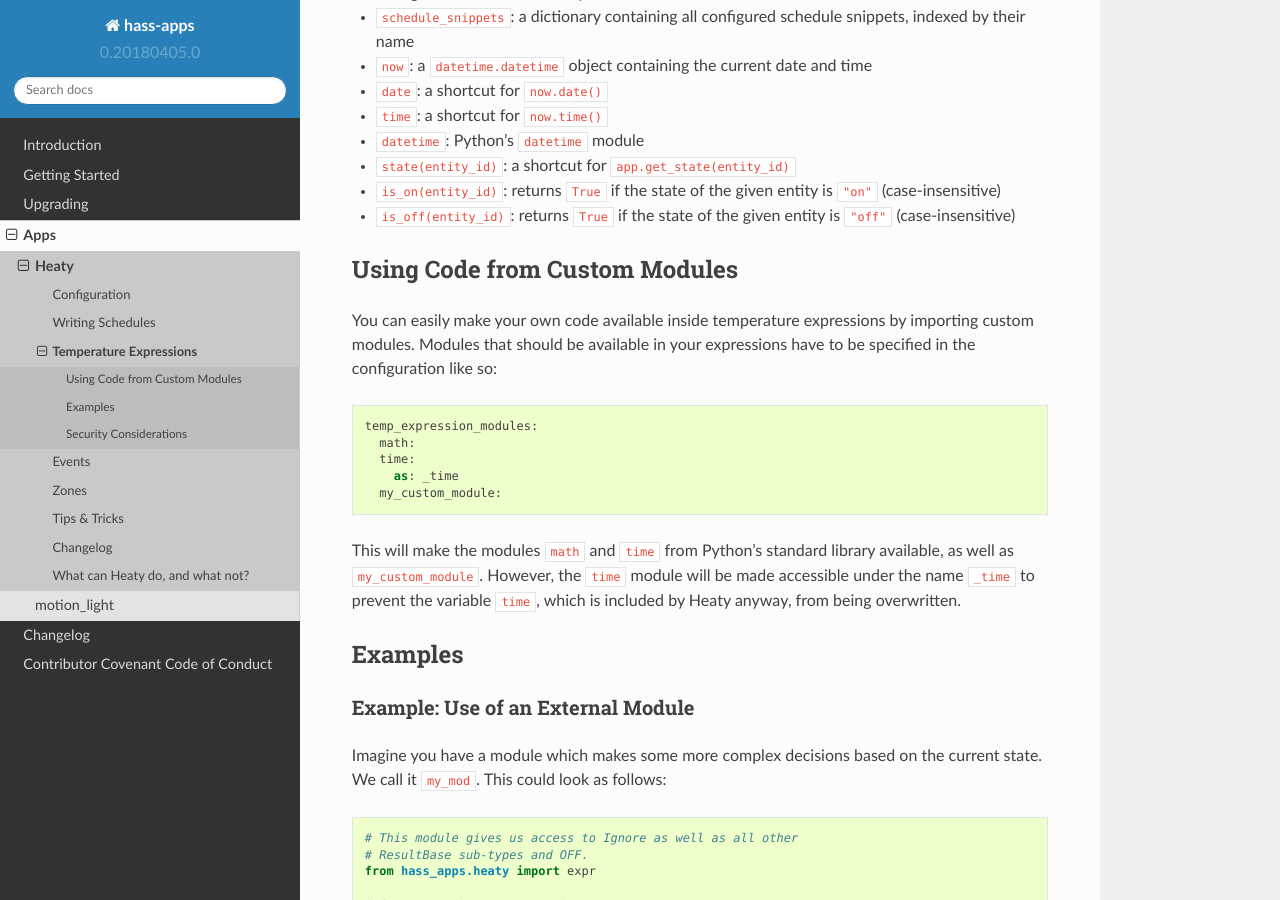
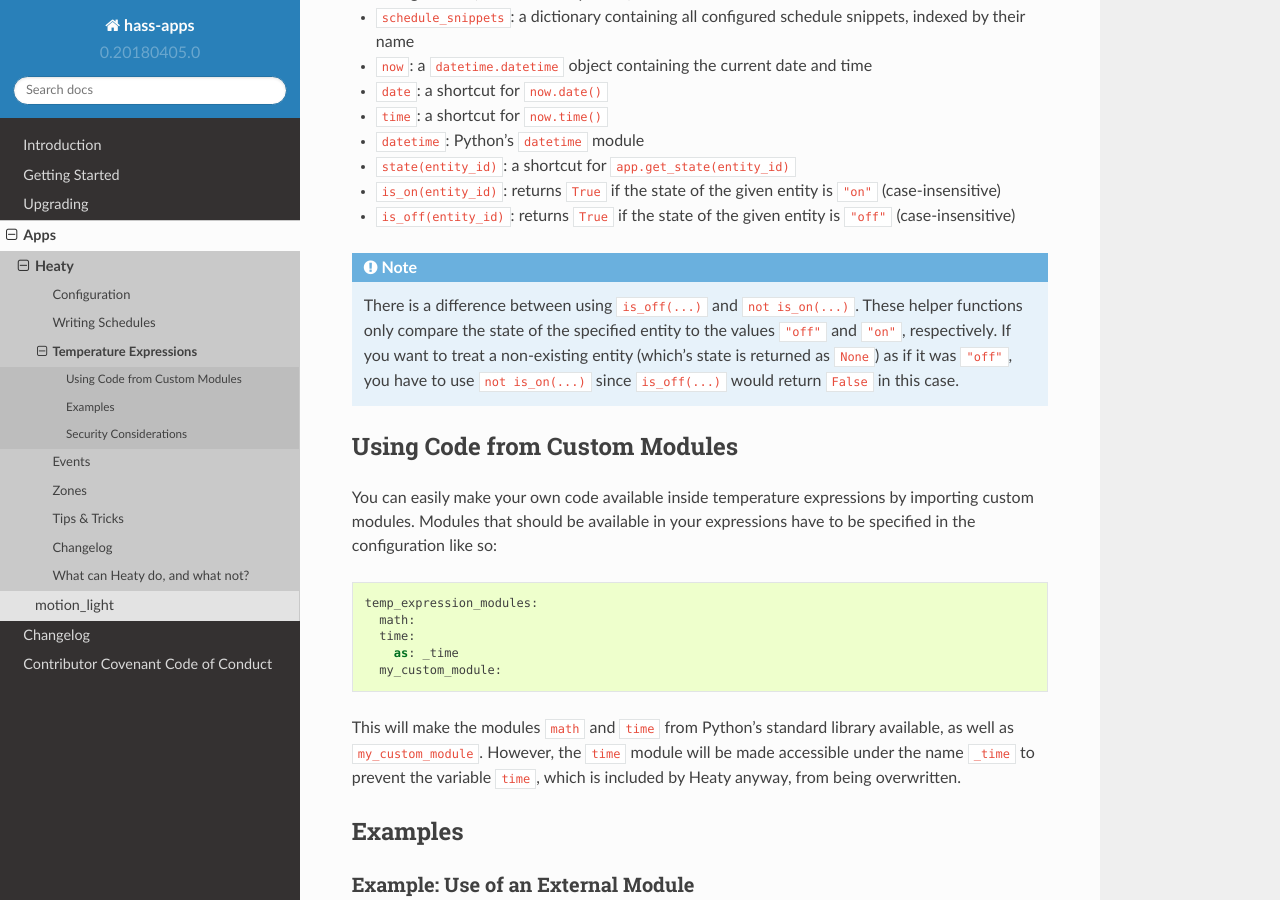
Before and after one commit to bob1de/hass-apps, a Sphinx documentation site: the page built from docs/apps/heaty/temperature-expressions.rst, in a window 1280 px wide and 900 px high, scrolled down 1156 px. Built offline with Sphinx 7.4.7 and the Read the Docs theme 2.0.0, drawn with Linux system fonts in a browser that asks for light colours.

Commit message:
[heaty] Mentioned difference of "is_on()" and "not is_off()" in docs

```diff
--- a/docs/apps/heaty/temperature-expressions.rst
+++ b/docs/apps/heaty/temperature-expressions.rst
@@ -60,6 +60,15 @@ expressions:
   is ``"on"`` (case-insensitive)
 * ``is_off(entity_id)``: returns ``True`` if the state of the given entity
   is ``"off"`` (case-insensitive)
+
+.. note::
+
+   There is a difference between using ``is_off(...)`` and ``not
+   is_on(...)``. These helper functions only compare the state of the
+   specified entity to the values ``"off"`` and ``"on"``, respectively. If
+   you want to treat a non-existing entity (which's state is returned as
+   ``None``) as if it was ``"off"``, you have to use ``not is_on(...)``
+   since ``is_off(...)`` would return ``False`` in this case.
 
 
 Using Code from Custom Modules
```
